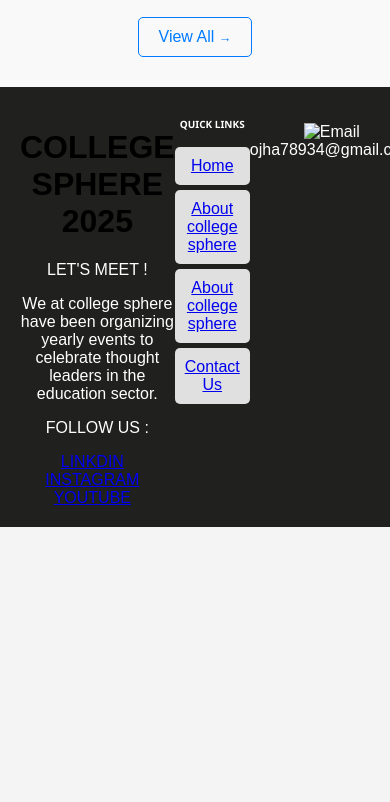
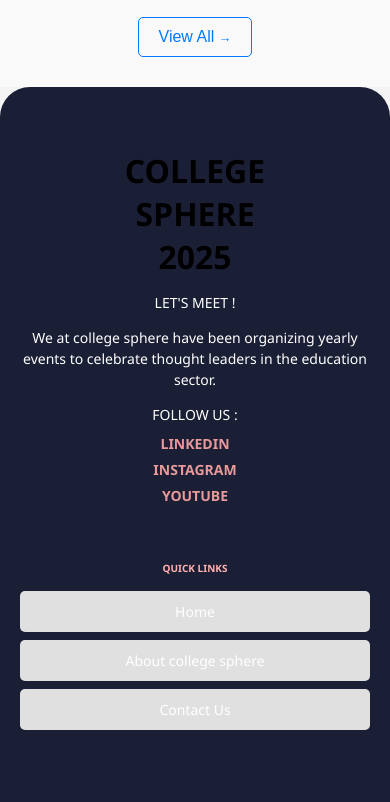
Before and after one commit to sushantkumarsaroj/college-sphere, a plain HTML site: page index.html in a window 390 px wide. Shown: the part 2495-3297 px from the top of the page. Before the commit the page ends 3022 px from the top, so only its background shows below. Drawn offline with nearby package versions, Linux system fonts and the light colour scheme.

Commit message:
Updated footer section and made it responsive

```diff
--- a/index.html
+++ b/index.html
@@ -181,15 +181,15 @@
     <script src="https://unpkg.com/flickity@2/dist/flickity.pkgd.min.js"></script>
     <script src="script.js"></script>
     <div class="footer-section">
-        <div class="college world">
-            <h1>COLLEGE <br> SPHERE <br>  2025</h1>
+      <div class="college">
+        <h1>COLLEGE <br> SPHERE <br> 2025</h1>
         <p>LET'S MEET !</p>
         <p>We at college sphere have been organizing yearly events to celebrate thought leaders in the education sector.</p>
         <p>FOLLOW US :</p>
         <div class="social-icons">
-                    <a href="https://www.linkedin.com/in/sushant-kumar-saroj-b24b772b8"> </i>LINKDIN</a>
-                    <a href="https://www.instagram.com/admissionconsultant_1?igsh=ZDBkYzZ4ZmUzaTQx"> </i>INSTAGRAM</a>
-                    <a href="https://www.youtube.com/@Ojha78934"></i>YOUTUBE</a>
+          <a href="https://www.linkedin.com/in/sushant-kumar-saroj-b24b772b8">LINKEDIN</a>
+          <a href="https://www.instagram.com/admissionconsultant_1?igsh=ZDBkYzZ4ZmUzaTQx">INSTAGRAM</a>
+          <a href="https://www.youtube.com/@Ojha78934">YOUTUBE</a>
         </div>
       </div>
 
@@ -198,18 +198,16 @@
         <ul>
           <li><a href="index.html">Home</a></li>
           <li><a href="nextpage.html">About college sphere</a></li>
-        <li><a href="nextpage.html">About college sphere</a></li>
-        <li><a href="https://wa.me/919470626930?text=Hello%20sir%2C%20can%20you%20help%20me">Contact Us</a></li>
+          <li><a href="https://wa.me/919470626930?text=Hello%20sir%2C%20can%20you%20help?%20me">Contact Us</a></li>
         </ul>
       </div>
 
-        <div class="sushant kumar saroj">
+      <div class="sushant">
         <p><img src="" alt="Email"> ojha78934@gmail.com</p>
       </div>
 
       <div class="address">
         <h2>ADDRESS</h2>
-
         <p>shelaqui <br> Dehradun</p>
         <p>Get Direction →</p>
       </div>
@@ -218,6 +216,7 @@
         <p>© COPYRIGHT 2025</p>
       </div>
     </div>
+
 
       <!-- EmailJS script -->
       <script src="https://cdn.emailjs.com/dist/email.min.js"></script>
--- a/style.css
+++ b/style.css
@@ -1373,3 +1373,99 @@ h3 {
 #signup-form button:hover {
   background-color: #2c387e;
 }
+/* footer me repnsive banane ka jisse sarein chij me perfect dikhe */
+/* ======= FOOTER SECTION STYLING ======= */
+.footer-section {
+  display: flex;
+  flex-wrap: wrap;
+  justify-content: space-between;
+  gap: 20px;
+  background-color: #1b1f36;
+  color: rgb(255, 178, 178);
+  padding: 40px 20px;
+  font-family: 'Segoe UI', sans-serif;
+  border-top-left-radius: 30px;
+  border-top-right-radius: 30px;
+}
+
+.footer-section h1,
+.footer-section h2 {
+  margin-bottom: 10px;
+  font-weight: 600;
+}
+
+.footer-section p,
+.footer-section a,
+.footer-section li {
+  font-size: 14px;
+  color: rgb(255, 255, 255);
+  text-decoration: none;
+  margin-bottom: 8px;
+  line-height: 1.5;
+}
+
+.footer-section .college,
+.footer-section .quick-links,
+.footer-section .sushant,
+.footer-section .address {
+  flex: 1 1 200px;
+  min-width: 200px;
+}
+
+.footer-section ul {
+  list-style: none;
+  padding: 0;
+}
+
+.footer-section ul li a:hover {
+  text-decoration: underline;
+  color: #ffcc00;
+}
+
+.social-icons a {
+  display: inline-block;
+  margin-right: 10px;
+  color: rgb(232, 153, 153);
+  font-weight: bold;
+  transition: color 0.3s ease;
+}
+
+.social-icons a:hover {
+  color: #ffcc00;
+}
+
+.footer-section img {
+  width: 16px;
+  vertical-align: middle;
+  margin-right: 8px;
+}
+
+/* Copyright */
+.footer-section .copyright {
+  width: 100%;
+  text-align: center;
+  margin-top: 30px;
+  font-size: 13px;
+  color: #ffffff;
+}
+
+/* === RESPONSIVE DESIGN === */
+@media screen and (max-width: 768px) {
+  .footer-section {
+    flex-direction: column;
+    text-align: center;
+  }
+
+  .footer-section .college,
+  .footer-section .quick-links,
+  .footer-section .sushant,
+  .footer-section .address {
+    align-items: center;
+    margin-bottom: 20px;
+  }
+
+  .social-icons a {
+    display: block;
+    margin: 5px 0;
+  }
+}
```
Lines whose indentation alone changed are shown as unchanged.
